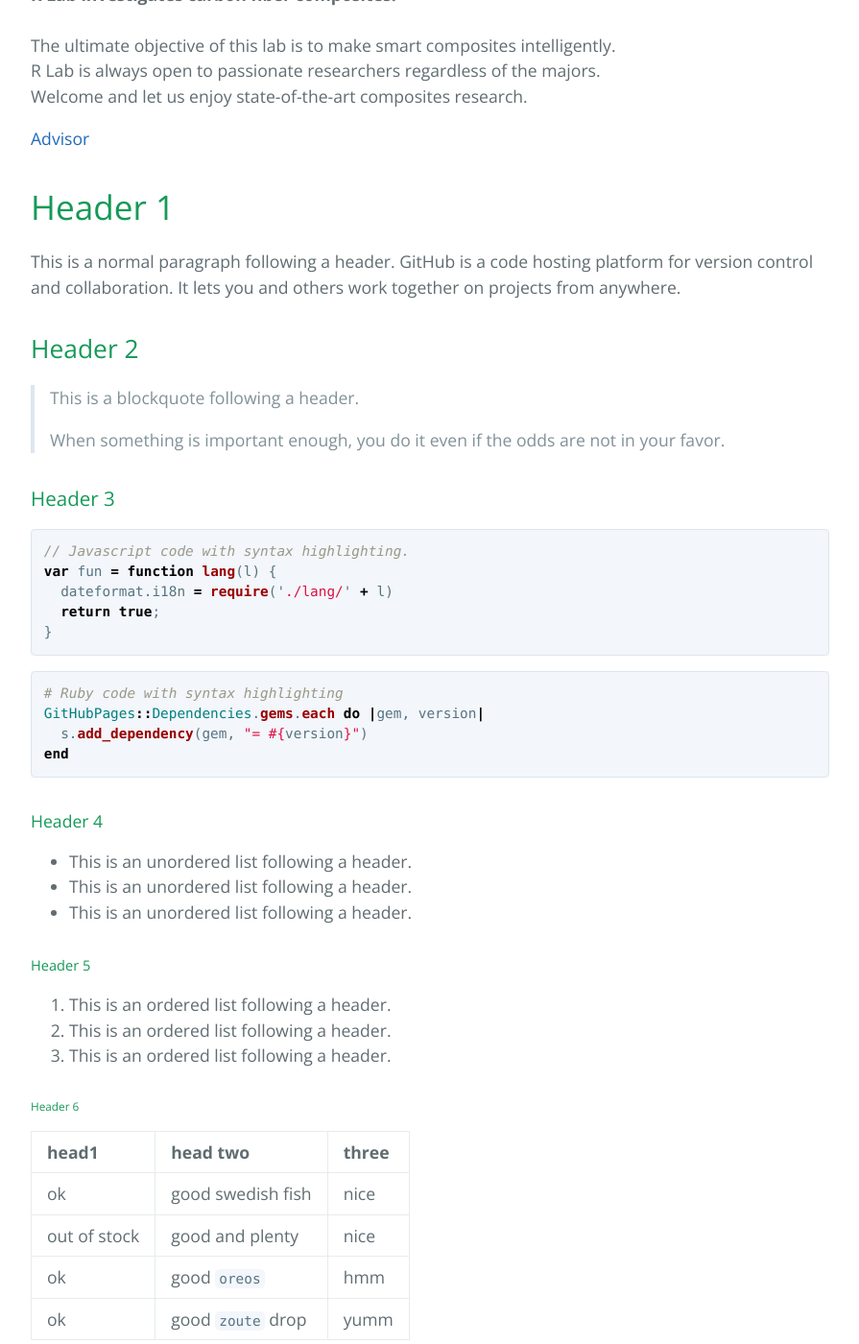
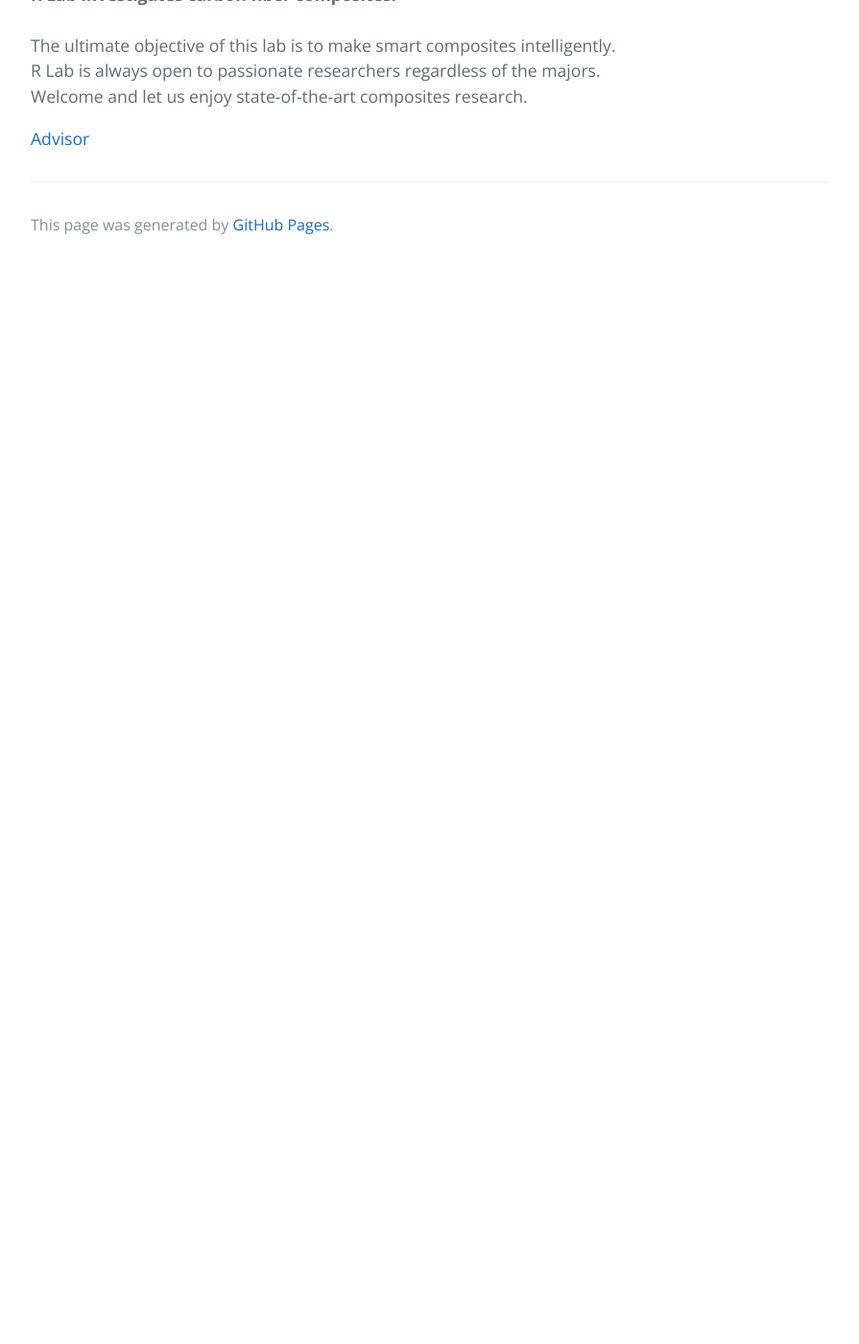
Before and after one commit to rhd1213/rhd1213.github.io, a Jekyll site: the page built from index.md, in a window 1280 px wide and 1400 px high, scrolled down 241 px. Shown: the whole window at 96% size, without its empty margins (192-1087 px from the left). Built offline with Jekyll 4.4.1, drawn with Linux system fonts in a browser that asks for light colours; our own code applies the rules of GitHub Pages for plain Markdown files; after the commit the page ends 900 px from its top, so only the background shows below that; some of the changed text lies outside the part shown.

Commit message:
Update index.md

````diff
--- a/index.md
+++ b/index.md
@@ -5,118 +5,3 @@ Welcome and let us enjoy state-of-the-art composites research. <br>
 
 
 [Advisor](./another-page.html)
-
-
-
-
-# Header 1
-
-This is a normal paragraph following a header. GitHub is a code hosting platform for version control and collaboration. It lets you and others work together on projects from anywhere.
-
-## Header 2
-
-> This is a blockquote following a header.
->
-> When something is important enough, you do it even if the odds are not in your favor.
-
-### Header 3
-
-```js
-// Javascript code with syntax highlighting.
-var fun = function lang(l) {
-  dateformat.i18n = require('./lang/' + l)
-  return true;
-}
-```
-
-```ruby
-# Ruby code with syntax highlighting
-GitHubPages::Dependencies.gems.each do |gem, version|
-  s.add_dependency(gem, "= #{version}")
-end
-```
-
-#### Header 4
-
-*   This is an unordered list following a header.
-*   This is an unordered list following a header.
-*   This is an unordered list following a header.
-
-##### Header 5
-
-1.  This is an ordered list following a header.
-2.  This is an ordered list following a header.
-3.  This is an ordered list following a header.
-
-###### Header 6
-
-| head1        | head two          | three |
-|:-------------|:------------------|:------|
-| ok           | good swedish fish | nice  |
-| out of stock | good and plenty   | nice  |
-| ok           | good `oreos`      | hmm   |
-| ok           | good `zoute` drop | yumm  |
-
-### There's a horizontal rule below this.
-
-* * *
-
-### Here is an unordered list:
-
-*   Item foo
-*   Item bar
-*   Item baz
-*   Item zip
-
-### And an ordered list:
-
-1.  Item one
-1.  Item two
-1.  Item three
-1.  Item four
-
-### And a nested list:
-
-- level 1 item
-  - level 2 item
-  - level 2 item
-    - level 3 item
-    - level 3 item
-- level 1 item
-  - level 2 item
-  - level 2 item
-  - level 2 item
-- level 1 item
-  - level 2 item
-  - level 2 item
-- level 1 item
-
-### Small image
-
-![Octocat](https://github.githubassets.com/images/icons/emoji/octocat.png)
-
-### Large image
-
-![Branching](https://guides.github.com/activities/hello-world/branching.png)
-
-
-### Definition lists can be used with HTML syntax.
-
-<dl>
-<dt>Name</dt>
-<dd>Godzilla</dd>
-<dt>Born</dt>
-<dd>1952</dd>
-<dt>Birthplace</dt>
-<dd>Japan</dd>
-<dt>Color</dt>
-<dd>Green</dd>
-</dl>
-
-```
-Long, single-line code blocks should not wrap. They should horizontally scroll if they are too long. This line should be long enough to demonstrate this.
-```
-
-```
-The final element.
-```
````
